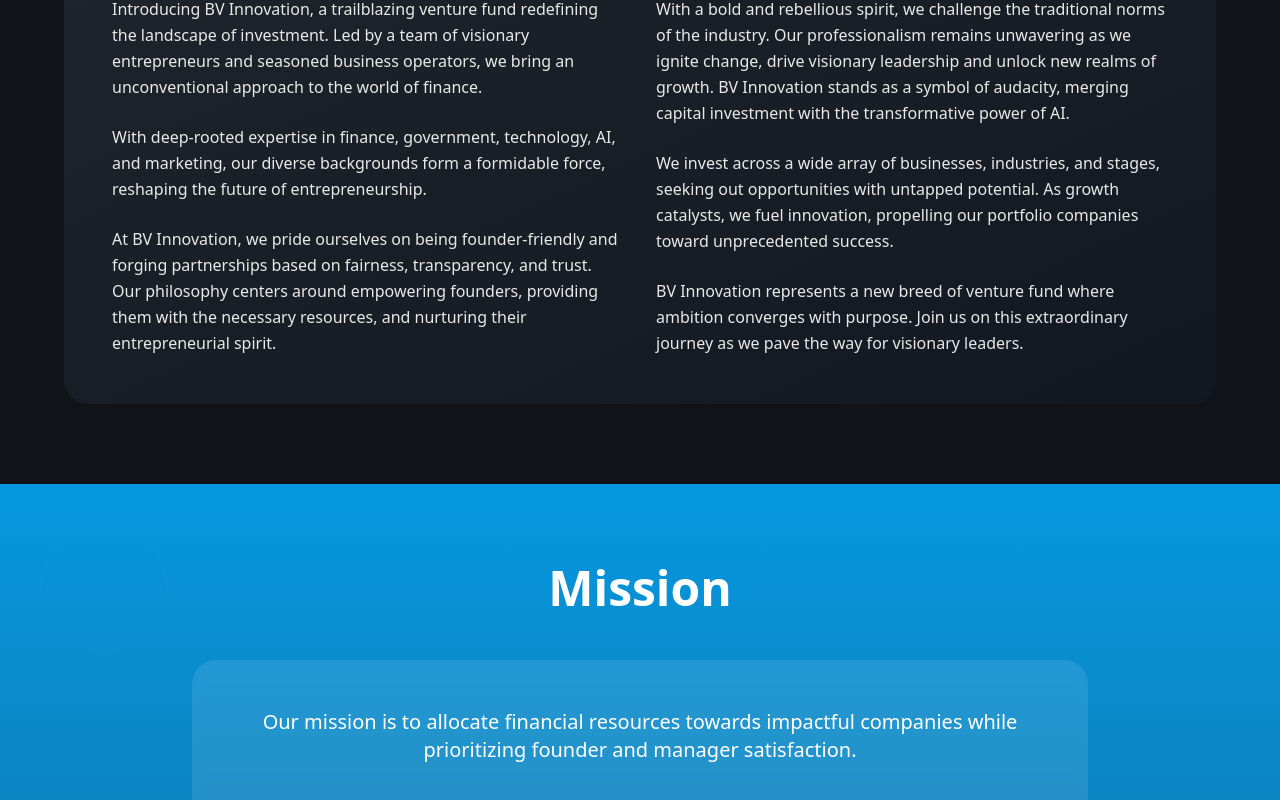
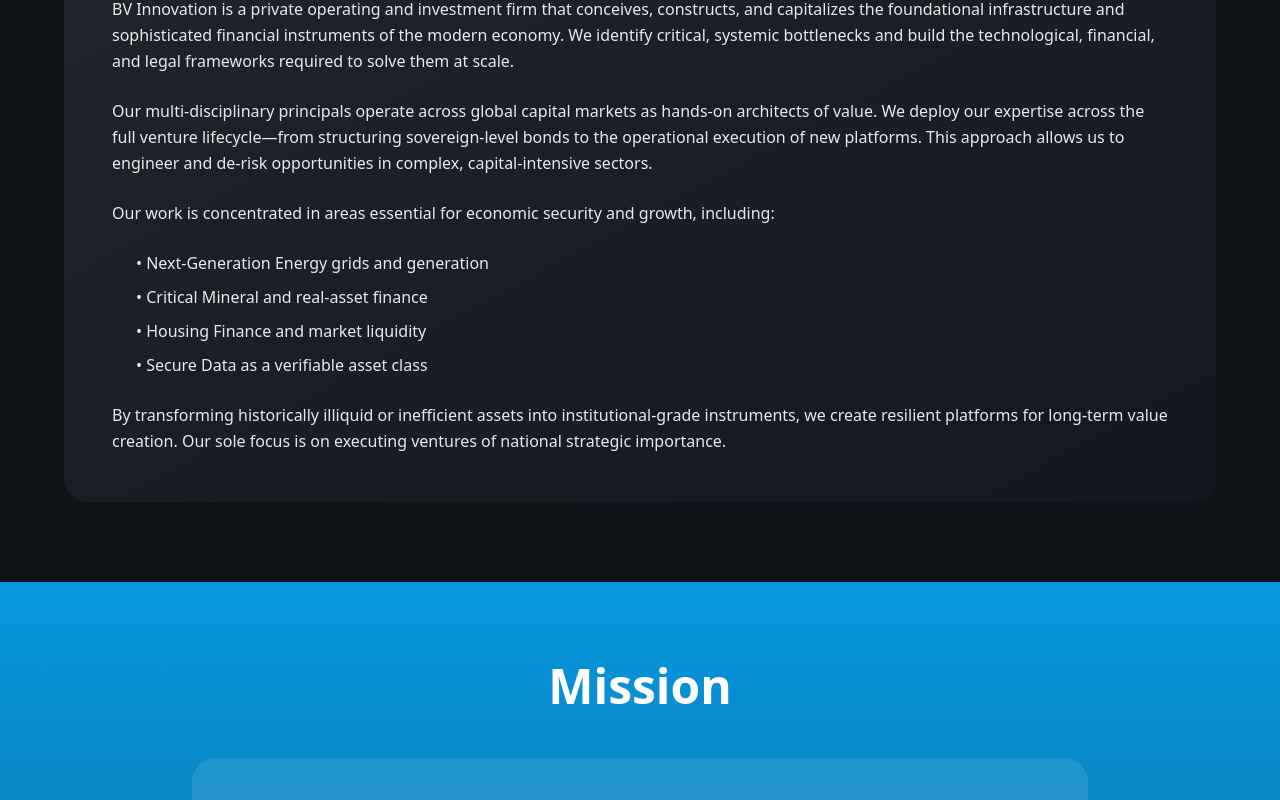
Before and after one commit to BV-Innovation/zenith-next-setup, a React (Vite) app: page / in a window 1280 px wide. Shown: the part 1240-2040 px from the top of the page. Built offline with nearby package versions, Linux system fonts and the light colour scheme.

Commit message:
Update content for Who We Are and Mission
Update the "Who We Are" section with new copy detailing BV Innovation's role as a private operating and investment firm.
Update the "Mission" section with new copy focusing on mobilizing capital, technology, and expertise for a resilient global economy.

```diff
--- a/src/components/MissionSection.tsx
+++ b/src/components/MissionSection.tsx
@@ -14,11 +14,7 @@ const MissionSection = () => {
 
           <div className="bg-white/10 backdrop-blur-sm rounded-3xl p-8 md:p-12 shadow-elegant">
             <p className="text-lg md:text-xl text-white leading-relaxed mb-8">
-              Our mission is to allocate financial resources towards impactful companies while prioritizing founder and manager satisfaction.
-            </p>
-
-            <p className="text-lg md:text-xl text-white leading-relaxed mb-8">
-              We strive to differentiate ourselves from other Venture Firms by employing a unique approach that emphasizes collaboration, transparency, and a people-first mentality in all of our investments. Our core values of integrity, innovation, and social responsibility guide us in our pursuit of excellence and our commitment to positively impacting the world.
+              Our mission is to mobilize capital, technology, and operational expertise to construct the critical infrastructure and financial instruments necessary for a more resilient and productive global economy.
             </p>
 
             <div className="inline-block bg-corporate-darker px-6 py-3 rounded-xl">
--- a/src/components/WhoWeAreSection.tsx
+++ b/src/components/WhoWeAreSection.tsx
@@ -19,34 +19,29 @@ const WhoWeAreSection = () => {
         <div className="max-w-6xl mx-auto">
           <div className="bg-gradient-to-br from-corporate-dark to-bv-darker p-12 rounded-3xl shadow-elegant">
             <h3 className="text-2xl font-semibold text-bv-cyan mb-8 text-center">BV INNOVATION</h3>
-            <div className="grid md:grid-cols-2 gap-8">
             <div className="space-y-6">
               <p className="text-white/90 leading-relaxed">
-                  Introducing BV Innovation, a trailblazing venture fund redefining the landscape of investment. Led by a team of visionary entrepreneurs and seasoned business operators, we bring an unconventional approach to the world of finance.
+                BV Innovation is a private operating and investment firm that conceives, constructs, and capitalizes the foundational infrastructure and sophisticated financial instruments of the modern economy. We identify critical, systemic bottlenecks and build the technological, financial, and legal frameworks required to solve them at scale.
               </p>
 
               <p className="text-white/90 leading-relaxed">
-                  With deep-rooted expertise in finance, government, technology, AI, and marketing, our diverse backgrounds form a formidable force, reshaping the future of entrepreneurship.
+                Our multi-disciplinary principals operate across global capital markets as hands-on architects of value. We deploy our expertise across the full venture lifecycle—from structuring sovereign-level bonds to the operational execution of new platforms. This approach allows us to engineer and de-risk opportunities in complex, capital-intensive sectors.
               </p>
 
               <p className="text-white/90 leading-relaxed">
-                  At BV Innovation, we pride ourselves on being founder-friendly and forging partnerships based on fairness, transparency, and trust. Our philosophy centers around empowering founders, providing them with the necessary resources, and nurturing their entrepreneurial spirit.
+                Our work is concentrated in areas essential for economic security and growth, including:
               </p>
+
+              <div className="pl-6 space-y-2">
+                <p className="text-white/90 leading-relaxed">• Next-Generation Energy grids and generation</p>
+                <p className="text-white/90 leading-relaxed">• Critical Mineral and real-asset finance</p>
+                <p className="text-white/90 leading-relaxed">• Housing Finance and market liquidity</p>
+                <p className="text-white/90 leading-relaxed">• Secure Data as a verifiable asset class</p>
               </div>
 
-              <div className="space-y-6">
               <p className="text-white/90 leading-relaxed">
-                  With a bold and rebellious spirit, we challenge the traditional norms of the industry. Our professionalism remains unwavering as we ignite change, drive visionary leadership and unlock new realms of growth. BV Innovation stands as a symbol of audacity, merging capital investment with the transformative power of AI.
+                By transforming historically illiquid or inefficient assets into institutional-grade instruments, we create resilient platforms for long-term value creation. Our sole focus is on executing ventures of national strategic importance.
               </p>
-
-                <p className="text-white/90 leading-relaxed">
-                  We invest across a wide array of businesses, industries, and stages, seeking out opportunities with untapped potential. As growth catalysts, we fuel innovation, propelling our portfolio companies toward unprecedented success.
-                </p>
-
-                <p className="text-white/90 leading-relaxed">
-                  BV Innovation represents a new breed of venture fund where ambition converges with purpose. Join us on this extraordinary journey as we pave the way for visionary leaders.
-                </p>
-              </div>
             </div>
           </div>
         </div>
```
Lines whose indentation alone changed are shown as unchanged.
